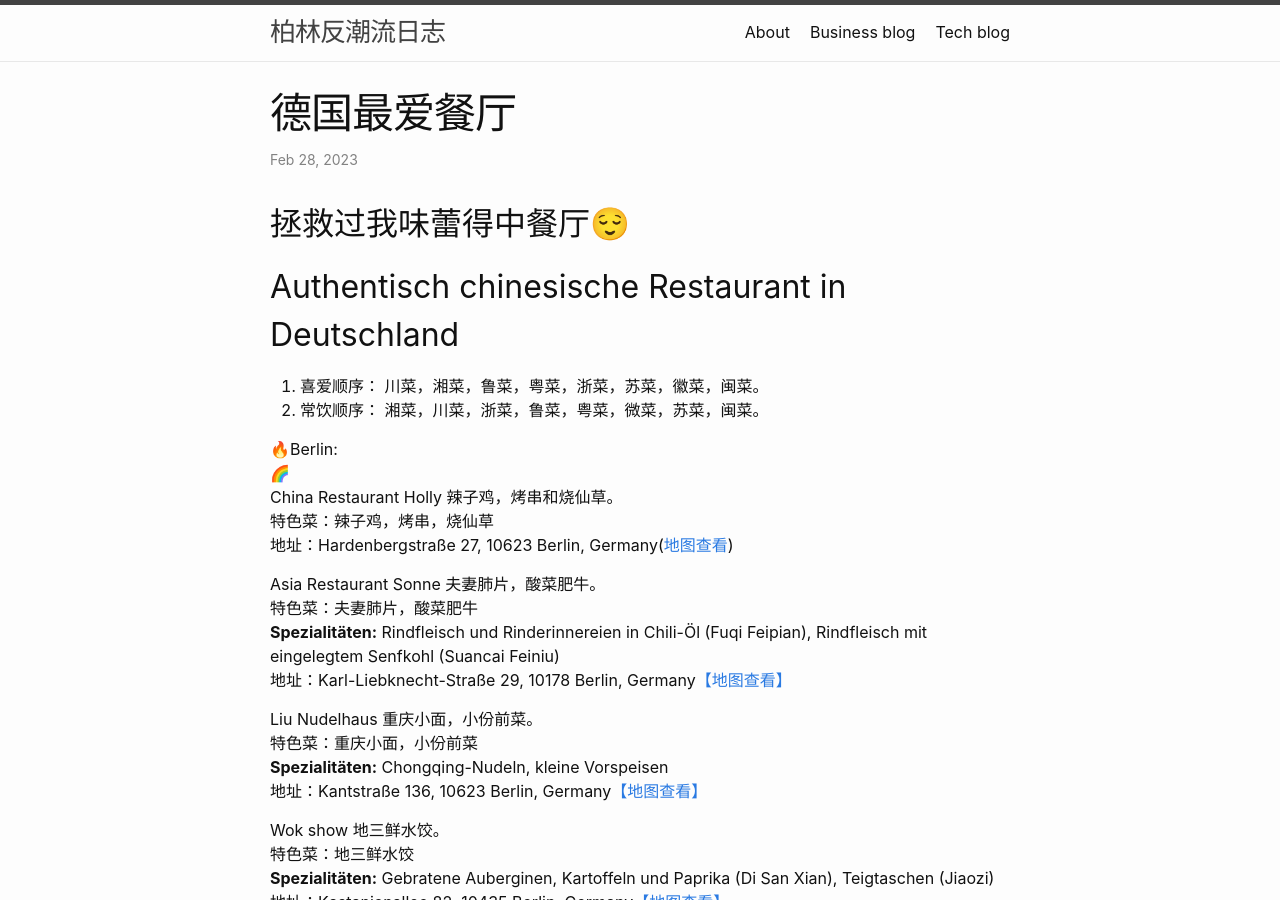
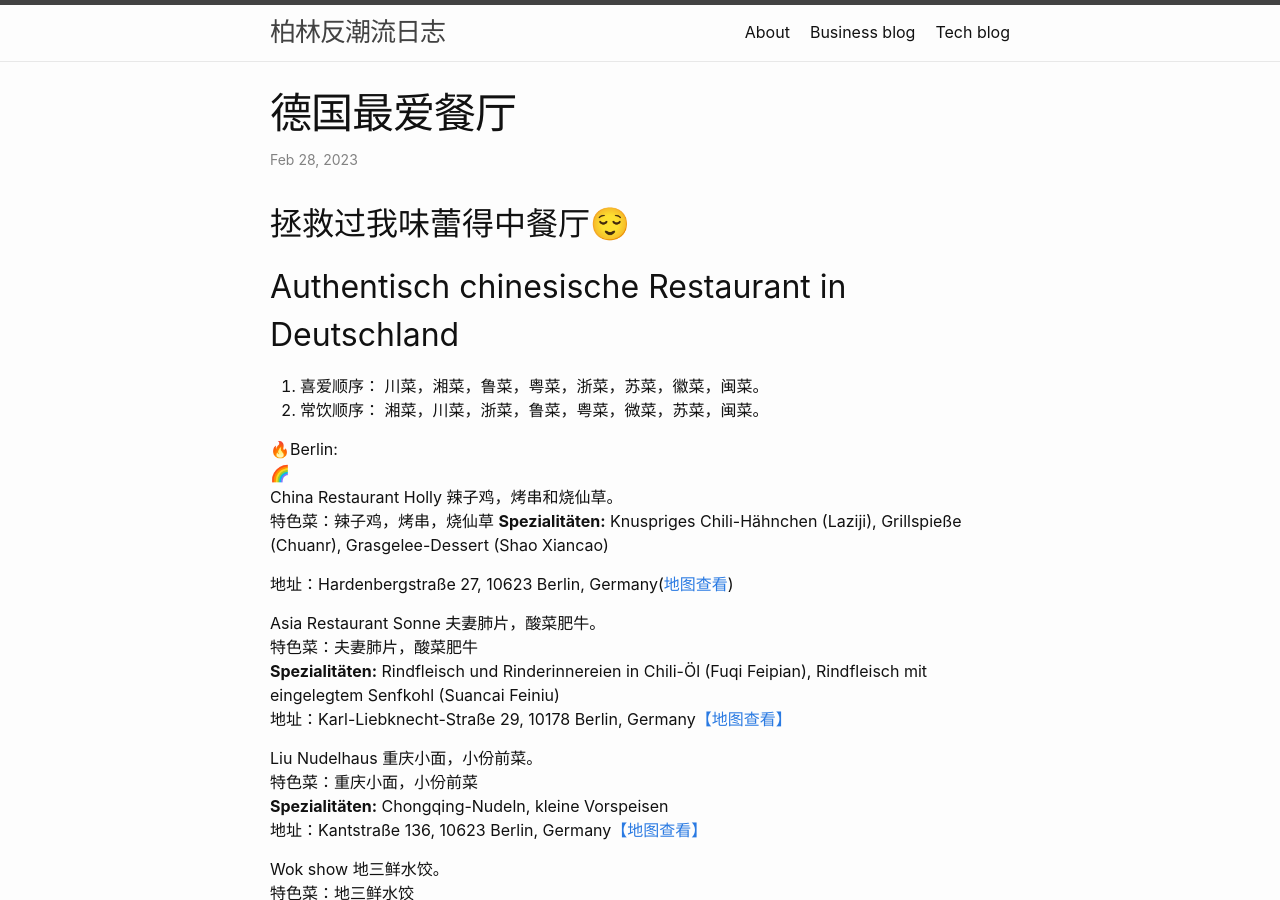
Before and after one commit to Howareu994/my-blog, a Jekyll site: the page built from _posts/2023-2-28-德国最爱餐厅.md, in a window 1280 px wide and 900 px high. Built offline with Jekyll 4.4.1, drawn with Linux system fonts in a browser that asks for light colours.

Commit message:
Add German specialties translation for restaurant
Added German translations for specialties at China Restaurant Holly.

```diff
--- a/_posts/2023-2-28-德国最爱餐厅.md
+++ b/_posts/2023-2-28-德国最爱餐厅.md
@@ -16,7 +16,8 @@ categories: jekyll update
 🔥Berlin:
 🌈
 China Restaurant Holly 辣子鸡，烤串和烧仙草。
-特色菜：辣子鸡，烤串，烧仙草
+特色菜：辣子鸡，烤串，烧仙草  **Spezialitäten:** Knuspriges Chili-Hähnchen (Laziji), Grillspieße (Chuanr), Grasgelee-Dessert (Shao Xiancao)
+
 地址：Hardenbergstraße 27, 10623 Berlin, Germany([地图查看](https://maps.app.goo.gl/bTtykatpzMgWXEW79))
 
 Asia Restaurant Sonne 夫妻肺片，酸菜肥牛。
```
